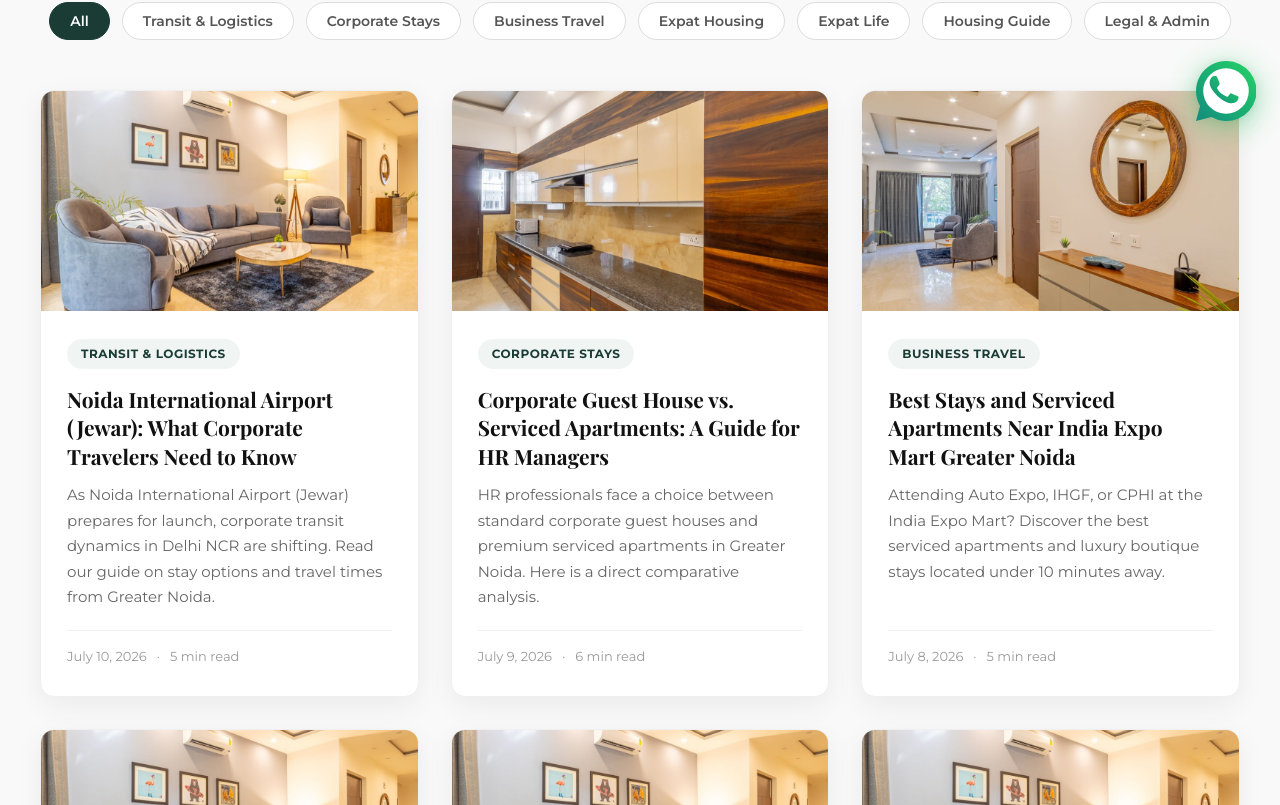
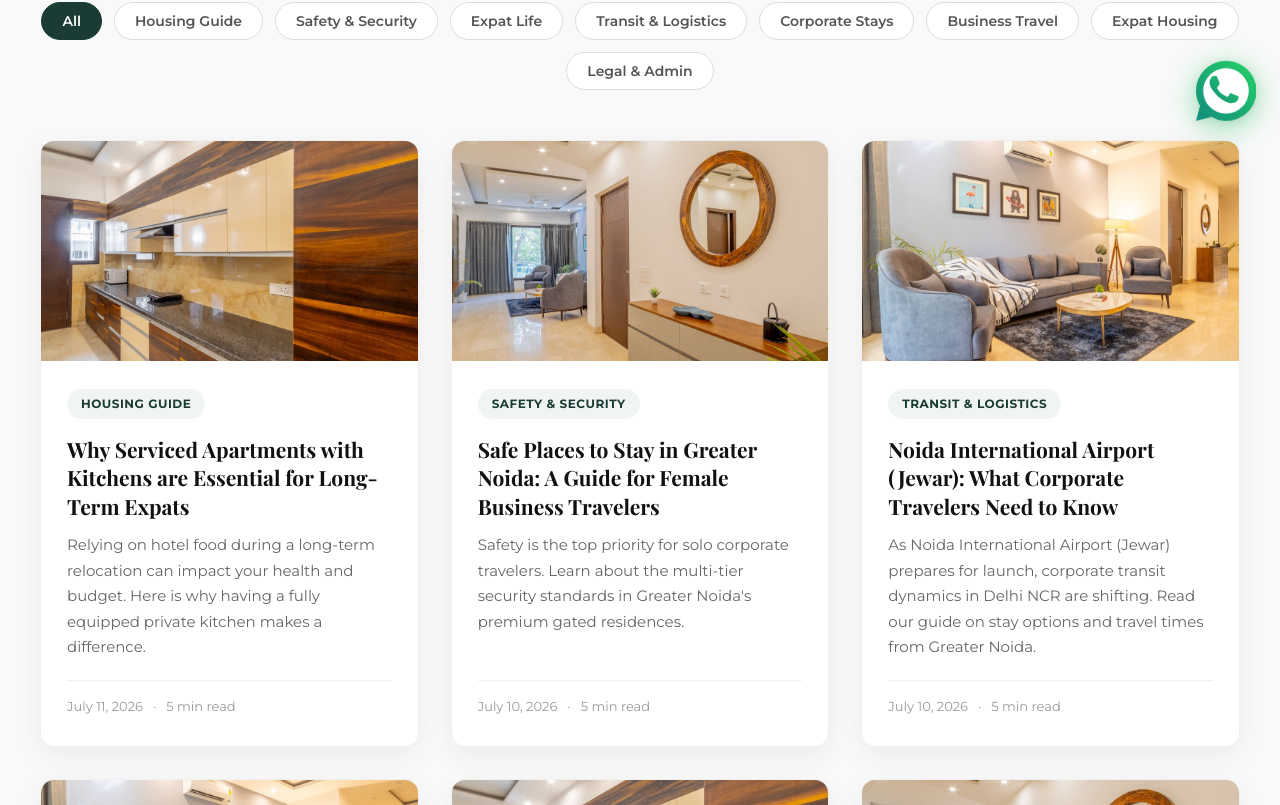
Before and after one commit to viratco/sandanehomes, a React (Vite) app: page /blog in a window 1280 px wide. Shown: the part 655-1460 px from the top of the page. Built offline with nearby package versions, Linux system fonts and the light colour scheme; a web font is replaced by a local one.

Commit message:
feat: add 3 new SEO-optimized blog posts

```diff
--- a/src/data/blogPosts.js
+++ b/src/data/blogPosts.js
@@ -4,6 +4,89 @@
 // ─────────────────────────────────────────────────────────────
 
 export const blogPosts = [
+    {
+        slug: "serviced-apartments-with-kitchen-greater-noida",
+        title: "Why Serviced Apartments with Kitchens are Essential for Long-Term Expats",
+        subtitle: "The health, financial, and comfort benefits of choosing self-catering serviced accommodation in Greater Noida.",
+        category: "Housing Guide",
+        date: "July 11, 2026",
+        readTime: "5 min read",
+        author: "Sandane Homes Team",
+        coverImage: "/blog/covers/kitchen.jpg",
+        coverGradient: "linear-gradient(135deg, #1A3C34 0%, #2c1810 50%, #C5A572 100%)",
+        excerpt: "Relying on hotel food during a long-term relocation can impact your health and budget. Here is why having a fully equipped private kitchen makes a difference.",
+        content: [
+            { type: "paragraph", text: "When corporate professionals relocate to a new country for months or years, food becomes one of the most critical aspects of their daily well-being. While eating at high-end restaurants and ordering hotel room service seems convenient for the first week, it quickly becomes unhealthy and expensive. This is why serviced apartments with private kitchens are highly preferred for extended corporate stays in Greater Noida." },
+            { type: "heading", text: "Health and Nutrition Benefits" },
+            { type: "paragraph", text: "Living out of a suitcase in a standard hotel room forces expats to eat heavy, restaurant-prepared meals every day. A fully functional kitchen inside a serviced apartment allows you to control your diet, cook fresh local vegetables, and prepare home-style comfort food from your own country." },
+            { type: "list", items: [
+                "Control over ingredients, oil levels, and spices.",
+                "Ability to cook authentic Japanese, Korean, or European meals.",
+                "Storage for fresh groceries, healthy snacks, and beverages."
+            ] },
+            { type: "heading", text: "What is Included in a Sandane Homes Kitchen?" },
+            { type: "paragraph", text: "Our serviced apartments feature high-quality modern kitchen spaces equipped for immediate daily use. We provide:" },
+            { type: "list", items: [
+                "Modern induction cooktops and chimney systems.",
+                "Microwave ovens, refrigerators, and water purifiers (RO).",
+                "Complete sets of premium cookware, knives, and cutting boards.",
+                "Full dinnerware, cutlery, glassware, and serving dishes."
+            ] },
+            { type: "quote", text: "Having a kitchen meant my wife and I could cook simple, healthy Japanese meals after work. It made Greater Noida feel like our real home.", attribution: "— Japanese automotive corporate assignee" }
+        ],
+        tags: ["Serviced Apartments", "Kitchenette", "Corporate Housing", "Expat Health", "Greater Noida Stays"]
+    },
+    {
+        slug: "safe-places-to-stay-greater-noida-female-travellers",
+        title: "Safe Places to Stay in Greater Noida: A Guide for Female Business Travelers",
+        subtitle: "Exploring security measures, gated communities, and local transit safety for solo corporate professionals.",
+        category: "Safety & Security",
+        date: "July 10, 2026",
+        readTime: "5 min read",
+        author: "Sandane Homes Team",
+        coverImage: "/blog/covers/hallway-mirror.jpg",
+        coverGradient: "linear-gradient(135deg, #1a1a2e 0%, #1A3C34 50%, #C5A572 100%)",
+        excerpt: "Safety is the top priority for solo corporate travelers. Learn about the multi-tier security standards in Greater Noida's premium gated residences.",
+        content: [
+            { type: "paragraph", text: "As Greater Noida grows as a major corporate, tech, and manufacturing hub, it receives an increasing number of solo female business travelers, consultants, and international auditors. Ensuring a secure, comfortable, and stress-free stay is key. The type of housing you select plays a central role in your safety." },
+            { type: "heading", text: "Why Gated Communities Offer the Highest Safety" },
+            { type: "paragraph", text: "Unlike standalone buildings or budget hotels on busy streets, gated townships like Jaypee Greens or Ansal Golf Links provide a highly controlled and peaceful environment. The security systems in these premium communities are state-of-the-art." },
+            { type: "list", items: [
+                "Multi-tier access checks: Security guards at main gates verify every visitor before entry.",
+                "24/7 CCTV surveillance across all public corridors, parking areas, and entry points.",
+                "Dedicated intercom links directly between the apartments and the guardhouse."
+            ] },
+            { type: "heading", text: "Concierge and Transit Support" },
+            { type: "paragraph", text: "For female travelers arriving late at night or navigating the city for the first time, local transit can be intimidating. Sandane Homes offers verified airport pickup services, trusted local driver networks, and 24/7 concierge support to handle any local requirements." },
+            { type: "quote", text: "Staying in a gated community like Jaypee Greens allowed me to walk safely in the evenings and focus completely on my corporate audit assignment.", attribution: "— European Tech Auditor" }
+        ],
+        tags: ["Safety", "Gated Communities", "Female Travelers", "Corporate Stay", "Greater Noida"]
+    },
+    {
+        slug: "serviced-apartments-near-yamuna-expressway-industrial-hubs",
+        title: "Serviced Apartments Near Yamuna Expressway & Surajpur Industrial Area",
+        subtitle: "Strategically located corporate stays for professionals working near Honda, Yamaha, LG, and Vivo manufacturing plants.",
+        category: "Expat Life",
+        date: "July 09, 2026",
+        readTime: "6 min read",
+        author: "Sandane Homes Team",
+        coverImage: "/blog/covers/living-room.jpg",
+        coverGradient: "linear-gradient(135deg, #1A3C34 0%, #3e5a4d 50%, #8B7355 100%)",
+        excerpt: "Reduce your daily commute times. Explore executive serviced suites located minutes away from Greater Noida's primary industrial and manufacturing hubs.",
+        content: [
+            { type: "paragraph", text: "Commuting long distances in Delhi NCR traffic is one of the main causes of corporate fatigue. For executives working in the heavy manufacturing and industrial hubs of Surajpur, Ecotech, or along the Yamuna Expressway, locating your housing nearby is the single best way to improve daily productivity and work-life balance." },
+            { type: "heading", text: "Serving Major Industrial Clusters" },
+            { type: "paragraph", text: "Greater Noida is home to some of the largest global manufacturing setups. Stays in Delhi or Noida Sector 62 require a grueling 1.5 to 2-hour daily commute. Sandane Homes serviced apartments are strategically positioned to keep you close to the action." },
+            { type: "list", items: [
+                "Surajpur Industrial Area: Home to major electronics and engineering units.",
+                "Yamuna Expressway Corridor: Quick, traffic-free highway driving to upcoming EV plants and electronics zones.",
+                "MNC Hubs: Under 20 minutes from the plants of Honda, India Yamaha Motor, LG Electronics, and Vivo."
+            ] },
+            { type: "heading", text: "High-End Comfort After a Hard Shift" },
+            { type: "paragraph", text: "Industrial operations demand long hours. Coming back to a quiet, premium serviced suite with hot water, high-speed Wi-Fi, and a home-cooked dinner makes a massive difference in recovery. We specialize in managing custom expat housing to make sure your technical teams and executives can focus on their core operations." }
+        ],
+        tags: ["Yamuna Expressway", "Surajpur Industrial", "Corporate Stays", "Manufacturing Stays", "Greater Noida"]
+    },
     {
         slug: "noida-international-airport-greater-noida-corporate-stay",
         title: "Noida International Airport (Jewar): What Corporate Travelers Need to Know",
```
